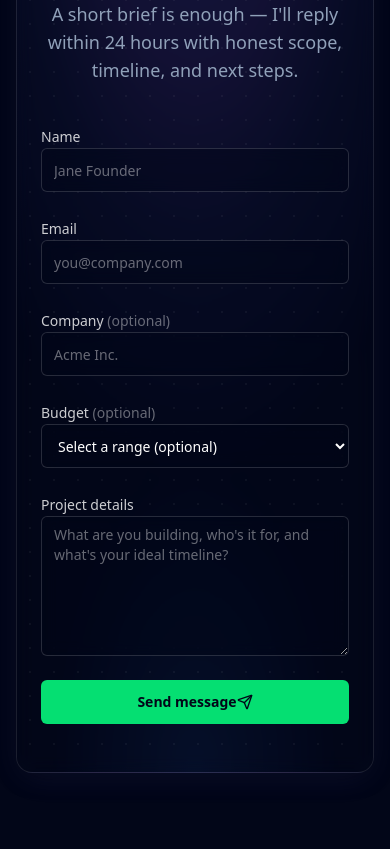
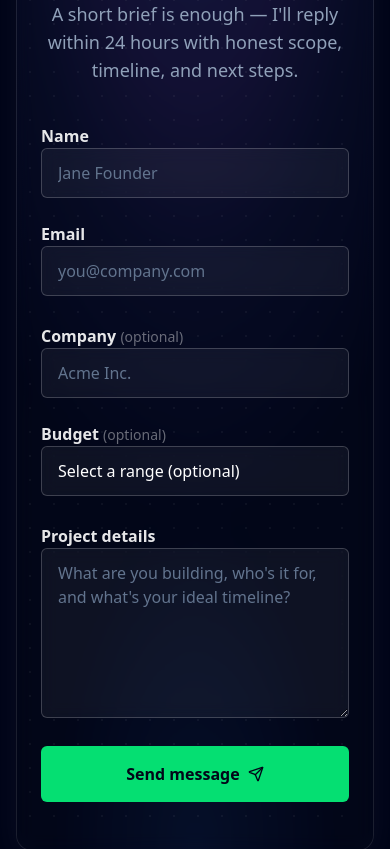
Before and after one commit to EinoTick/landing-pages, a Next.js app in the folder third-next-based-landing-page/: page / in a window 390 px wide. Shown: the part 8180-9029 px from the top of the page. Built offline with nearby package versions, Linux system fonts and the light colour scheme.

Commit message:
contact form style adjustments

```diff
--- a/third-next-based-landing-page/src/components/landing/ContactForm.tsx
+++ b/third-next-based-landing-page/src/components/landing/ContactForm.tsx
@@ -24,15 +24,26 @@ const budgetOptions = [
   { value: "unsure", label: "Not sure yet" },
 ];
 
+const fieldClassName = cn(
+  "w-full rounded-md border border-white/20 bg-white/5 text-base text-white backdrop-blur-sm transition-colors",
+  "placeholder:text-slate-500",
+  "focus-visible:outline-none focus-visible:ring-2 focus-visible:ring-green-400/40 focus-visible:border-green-400/35",
+  "disabled:cursor-not-allowed disabled:opacity-50"
+);
+
+const inputClassName = cn(fieldClassName, "h-auto min-h-[3rem] py-3 px-4");
+
 const selectClassName = cn(
-  "flex h-11 w-full rounded-md border border-white/15 bg-slate-950/40 px-3 py-2 text-sm text-white backdrop-blur-sm transition-colors",
-  "focus-visible:outline-none focus-visible:ring-2 focus-visible:ring-indigo-400/50 focus-visible:border-indigo-400/40",
-  "disabled:cursor-not-allowed disabled:opacity-50",
+  fieldClassName,
+  "min-h-[3rem] py-3 px-4 appearance-none",
   "[&>option]:bg-slate-900 [&>option]:text-white"
 );
 
-const inputClassName =
-  "border-white/15 bg-slate-950/40 backdrop-blur-sm focus-visible:ring-indigo-400/50 focus-visible:border-indigo-400/40";
+const textareaClassName = cn(fieldClassName, "min-h-[9.5rem] py-3 px-4 resize-y");
+
+const labelClassName = "text-base font-semibold text-white/90";
+
+const optionalLabelClassName = "text-sm font-normal text-white/40";
 
 function FieldError({ message }: { message?: string }) {
   if (!message) return null;
@@ -144,10 +155,12 @@ export function ContactForm() {
               </p>
             )}
 
-            <form onSubmit={handleSubmit} className="space-y-6" noValidate>
-              <div className="grid sm:grid-cols-2 gap-6">
-                <div className="space-y-2">
-                  <Label htmlFor="name">Name</Label>
+            <form onSubmit={handleSubmit} className="space-y-7" noValidate>
+              <div className="grid sm:grid-cols-2 gap-6 sm:gap-7">
+                <div className="space-y-2.5">
+                  <Label htmlFor="name" className={labelClassName}>
+                    Name
+                  </Label>
                   <Input
                     id="name"
                     name="name"
@@ -161,8 +174,10 @@ export function ContactForm() {
                   <FieldError message={fieldErrors.name} />
                 </div>
 
-                <div className="space-y-2">
-                  <Label htmlFor="email">Email</Label>
+                <div className="space-y-2.5">
+                  <Label htmlFor="email" className={labelClassName}>
+                    Email
+                  </Label>
                   <Input
                     id="email"
                     name="email"
@@ -177,11 +192,11 @@ export function ContactForm() {
                 </div>
               </div>
 
-              <div className="grid sm:grid-cols-2 gap-6">
-                <div className="space-y-2">
-                  <Label htmlFor="company">
+              <div className="grid sm:grid-cols-2 gap-6 sm:gap-7">
+                <div className="space-y-2.5">
+                  <Label htmlFor="company" className={labelClassName}>
                     Company{" "}
-                    <span className="text-white/40 font-normal">(optional)</span>
+                    <span className={optionalLabelClassName}>(optional)</span>
                   </Label>
                   <Input
                     id="company"
@@ -195,10 +210,10 @@ export function ContactForm() {
                   <FieldError message={fieldErrors.company} />
                 </div>
 
-                <div className="space-y-2">
-                  <Label htmlFor="budget">
+                <div className="space-y-2.5">
+                  <Label htmlFor="budget" className={labelClassName}>
                     Budget{" "}
-                    <span className="text-white/40 font-normal">(optional)</span>
+                    <span className={optionalLabelClassName}>(optional)</span>
                   </Label>
                   <select
                     id="budget"
@@ -215,14 +230,17 @@ export function ContactForm() {
                 </div>
               </div>
 
-              <div className="space-y-2">
-                <Label htmlFor="message">Project details</Label>
+              <div className="space-y-2.5">
+                <Label htmlFor="message" className={labelClassName}>
+                  Project details
+                </Label>
                 <Textarea
                   id="message"
                   name="message"
+                  rows={6}
                   placeholder="What are you building, who's it for, and what's your ideal timeline?"
                   required
-                  className={inputClassName}
+                  className={textareaClassName}
                   aria-invalid={Boolean(fieldErrors.message)}
                 />
                 <FieldError message={fieldErrors.message} />
@@ -231,7 +249,7 @@ export function ContactForm() {
               <Button
                 type="submit"
                 size="lg"
-                className="w-full sm:w-auto group h-auto py-3 px-8 font-semibold transition-transform duration-200 hover:scale-[1.02] active:scale-[1.01]"
+                className="w-full group h-auto py-4 px-8 text-base font-semibold gap-2 transition-transform duration-200 hover:scale-[1.01] active:scale-[1.005]"
                 disabled={pending}
               >
                 {pending ? (
--- a/third-next-based-landing-page/src/components/ui/input.tsx
+++ b/third-next-based-landing-page/src/components/ui/input.tsx
@@ -8,8 +8,8 @@ const Input = React.forwardRef<HTMLInputElement, InputProps>(
     <input
       type={type}
       className={cn(
-        "flex h-11 w-full rounded-md border border-white/10 bg-white/5 px-3 py-2 text-sm text-white placeholder:text-white/40 backdrop-blur-xl transition-colors",
-        "focus-visible:outline-none focus-visible:ring-2 focus-visible:ring-indigo-500/50 focus-visible:border-indigo-500/40",
+        "flex h-11 w-full rounded-md border border-white/20 bg-white/5 px-3 py-2 text-sm text-white placeholder:text-slate-500 backdrop-blur-xl transition-colors",
+        "focus-visible:outline-none focus-visible:ring-2 focus-visible:ring-green-400/40 focus-visible:border-green-400/35",
         "disabled:cursor-not-allowed disabled:opacity-50",
         className
       )}
--- a/third-next-based-landing-page/src/components/ui/label.tsx
+++ b/third-next-based-landing-page/src/components/ui/label.tsx
@@ -8,7 +8,7 @@ const Label = React.forwardRef<HTMLLabelElement, LabelProps>(
     <label
       ref={ref}
       className={cn(
-        "text-sm font-medium text-white/80 leading-none peer-disabled:cursor-not-allowed peer-disabled:opacity-70",
+        "text-base font-semibold text-white/90 leading-snug peer-disabled:cursor-not-allowed peer-disabled:opacity-70",
         className
       )}
       {...props}
--- a/third-next-based-landing-page/src/components/ui/textarea.tsx
+++ b/third-next-based-landing-page/src/components/ui/textarea.tsx
@@ -7,8 +7,8 @@ const Textarea = React.forwardRef<HTMLTextAreaElement, TextareaProps>(
   ({ className, ...props }, ref) => (
     <textarea
       className={cn(
-        "flex min-h-[140px] w-full rounded-md border border-white/10 bg-white/5 px-3 py-2 text-sm text-white placeholder:text-white/40 backdrop-blur-xl transition-colors resize-y",
-        "focus-visible:outline-none focus-visible:ring-2 focus-visible:ring-indigo-500/50 focus-visible:border-indigo-500/40",
+        "flex min-h-[140px] w-full rounded-md border border-white/20 bg-white/5 px-3 py-2 text-sm text-white placeholder:text-slate-500 backdrop-blur-xl transition-colors resize-y",
+        "focus-visible:outline-none focus-visible:ring-2 focus-visible:ring-green-400/40 focus-visible:border-green-400/35",
         "disabled:cursor-not-allowed disabled:opacity-50",
         className
       )}
```
